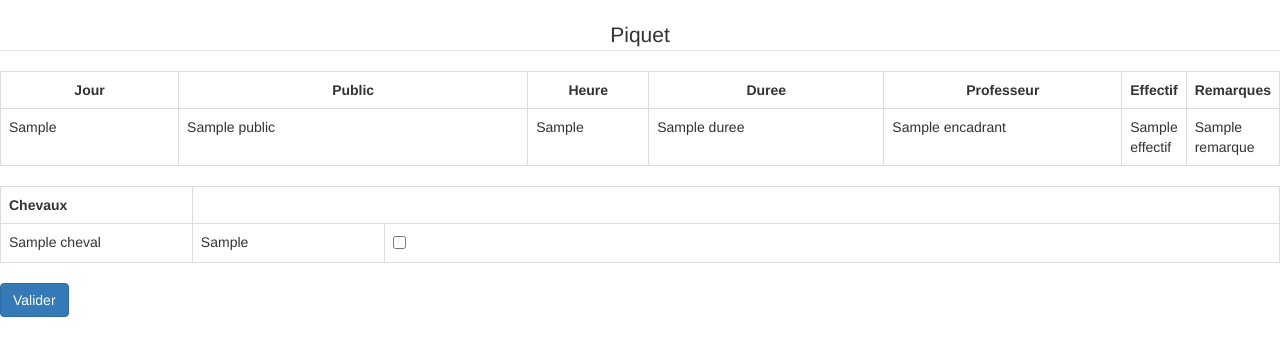
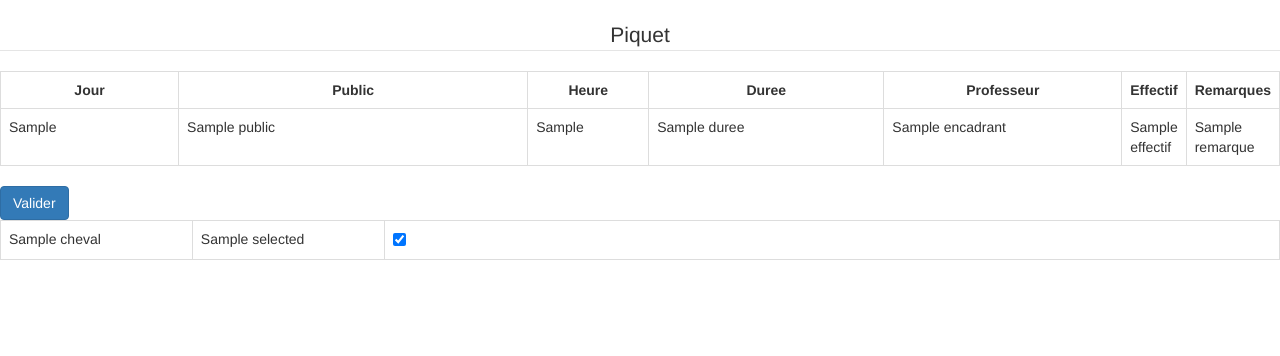
Before and after one commit to psarrus/Centre_Equestre, a Django app: template monte/templates/creneau_montoir_detail.html in a window 1280 px wide. Shown: the part 52-408 px from the top of the page. Run offline with Django 3.2, Linux system fonts and the light colour scheme; the template is opened without the code that fills it: most values are stand-ins (such as "Sample title", 1, 10 or a date in 2020); some libraries are stand-ins or nearby versions.

Commit message:
ajout bootstrap-switch et creation de la liste des chevaux avec les filtre et signaux

```diff
--- a/monte/admin.py
+++ b/monte/admin.py
@@ -1,7 +1,9 @@
 from django.contrib import admin
-from models import CreneauMontoir
+from models import CreneauMontoir, PiquetMontoirStaff
 from cheval.models import Cheval
 
 # Register your models here.
 admin.site.register(CreneauMontoir)
+admin.site.register(PiquetMontoirStaff)
+
 admin.site.register(Cheval)
--- a/monte/templates/creneau_montoir_detail.html
+++ b/monte/templates/creneau_montoir_detail.html
@@ -3,8 +3,6 @@
 {% block content %}
 
 
-<form role="form" name="form" action="" method="post" enctype="multipart/form-data" >
- {% csrf_token %}
 
 
 
@@ -38,29 +36,28 @@
 
 
     <table class="table table-bordered table-hover">
+        <form role="form" name="form" action="" method="post" enctype="multipart/form-data" >
+        {% csrf_token %}
+
+
+        {% for piquet in creneau.piquet_staff.all %}
         <tr>
-            <th>Chevaux</th>
-        </tr>
+            <td class="large15">{{ piquet.cheval.nom }}</td>
+            <td class="large15">{{ piquet.selected }}</td>
+            <td><input type="checkbox" name="selectioncheval" value="" {% if piquet.selected %}checked{% endif %}></td>
 
-        {% for cheval in chevaux %}
-        <tr>
-            <td class="large15">{{ cheval.nom }}</td>
-            <td class="large15">{{ cheval.get_aptitude_display }}</td>
-            <td><input type="checkbox" name="selectioncheval" value=""></td>
         </tr>
         {% endfor %}
-    </table>
-
-</fieldset>
-{% for field in form %}
-{{field}}
-{% endfor %}
+        <button type="submit" class="btn btn-primary">Valider</button>
+        </form>
 
 
 
+    </table>
 
-<button type="submit" class="btn btn-primary">Valider</button>
-</form>
+
+</fieldset>
+
 
 
 {% endblock %}
--- a/monte/templates/homepage.html
+++ /dev/null
@@ -1 +0,0 @@
-{% extends "base.html" %}
--- a/static/bower.json
+++ b/static/bower.json
@@ -18,6 +18,7 @@
   "dependencies": {
     "bootstrap": "^3.3.6",
     "datatables": "^1.10.11",
-    "font-awesome": "fontawesome#^4.6.3"
+    "font-awesome": "fontawesome#^4.6.3",
+    "bootstrap-switch": "^3.3.2"
   }
 }
```
Also changed, not shown: monte/models.py (+19 -2 lines), monte/urls.py (+2 -5 lines), monte/views.py (+22 -38 lines), monte/migrations/0004_piquetmontoirstaff_selected.py (added), monte/migrations/0005_auto_20160531_1128.py (added), monte/migrations/0006_auto_20160531_1129.py (added).
